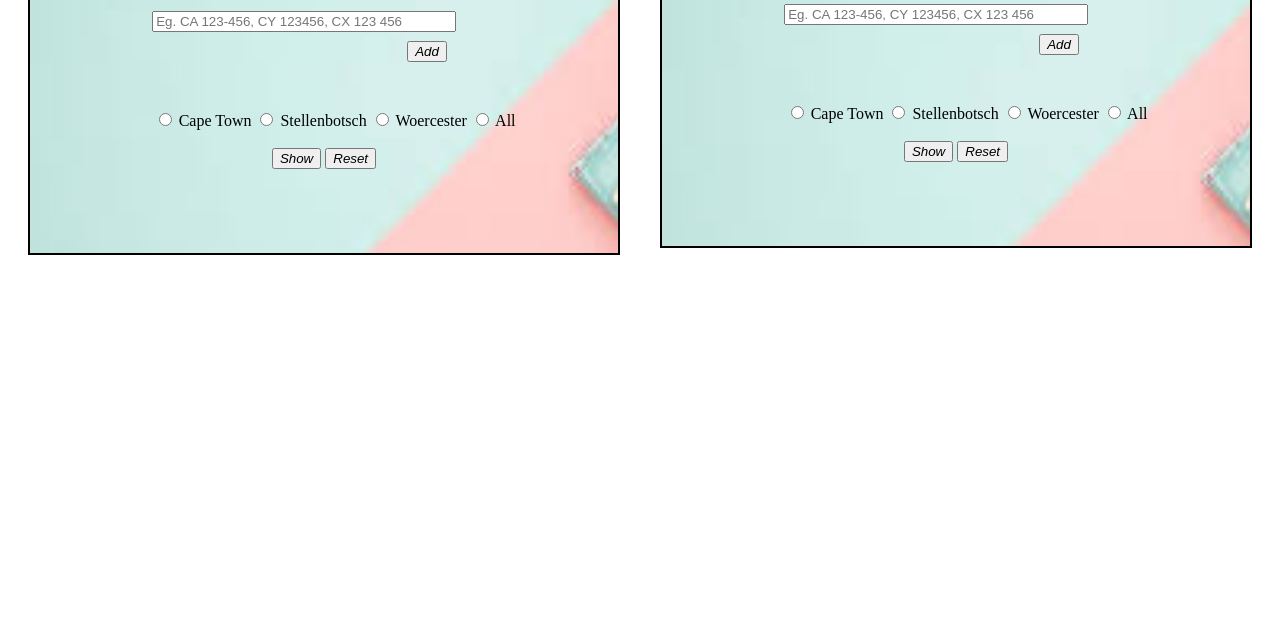
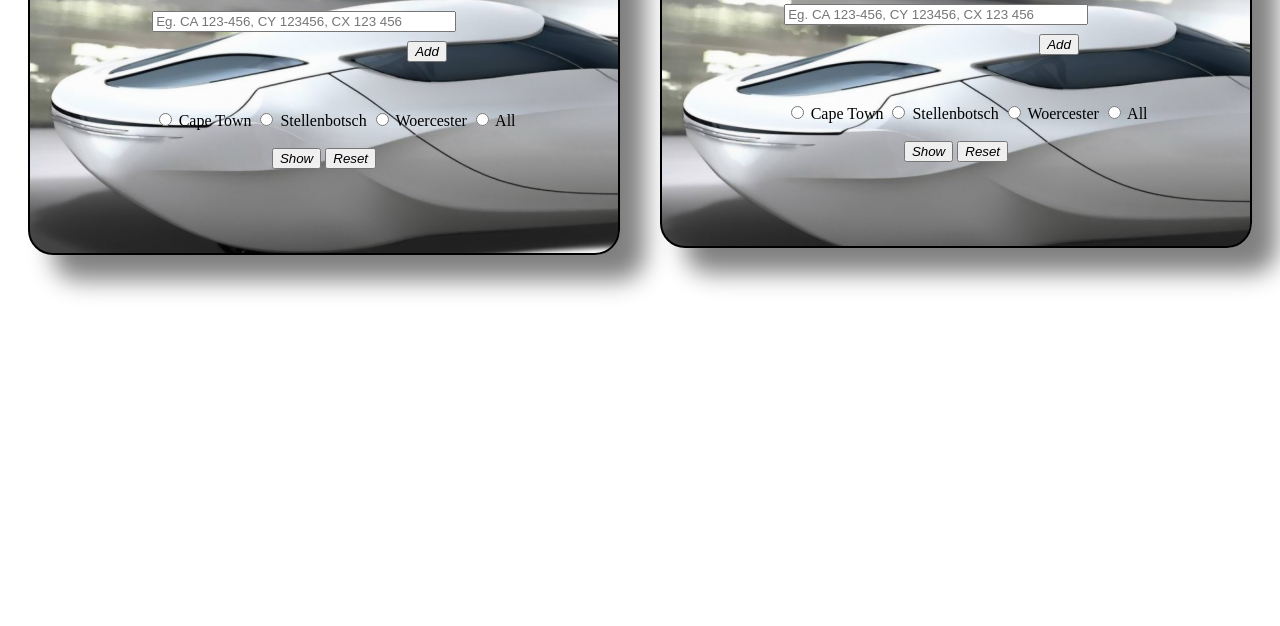
Before and after one commit to OwethuSotomela/registration_numbers, a plain HTML site: page index.html in a window 1280 px wide. Shown: the part 174-800 px from the top of the page. Drawn offline with nearby package versions, Linux system fonts and the light colour scheme.

Commit message:
new style

```diff
--- a/css/registration_number.css
+++ b/css/registration_number.css
@@ -36,13 +36,17 @@ section{
     color: green;
 }
 .all {
-    background-image: url('../images/c8.jpeg');
+    /* background-color: silver;
+     */
+    background-image: url(../images/c7.jpg);
     background-size: 150%;
     background-repeat: no-repeat;
     width: 300%;
     border: 2px solid black;
+    border-radius: 25px;
     padding: 50px;
     margin: 20px;
+    box-shadow: 25px 25px 25px grey;
   }
   li{
     border:solid black;
@@ -70,5 +74,5 @@ section{
     padding-left: 70px;
     padding-top: 30px;
     margin-right: 10%;
-    /* all: unset; */
+
 }
```
